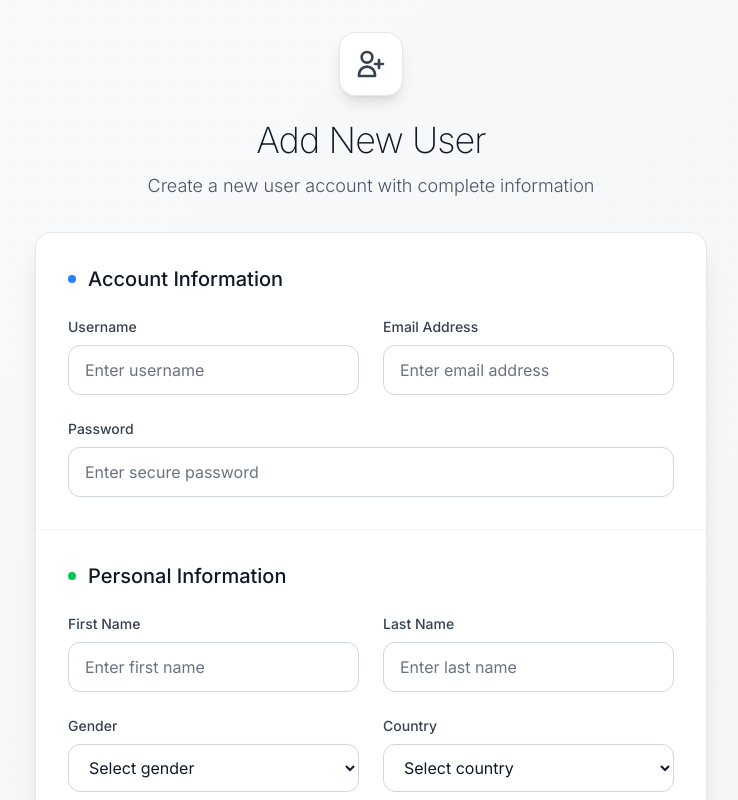
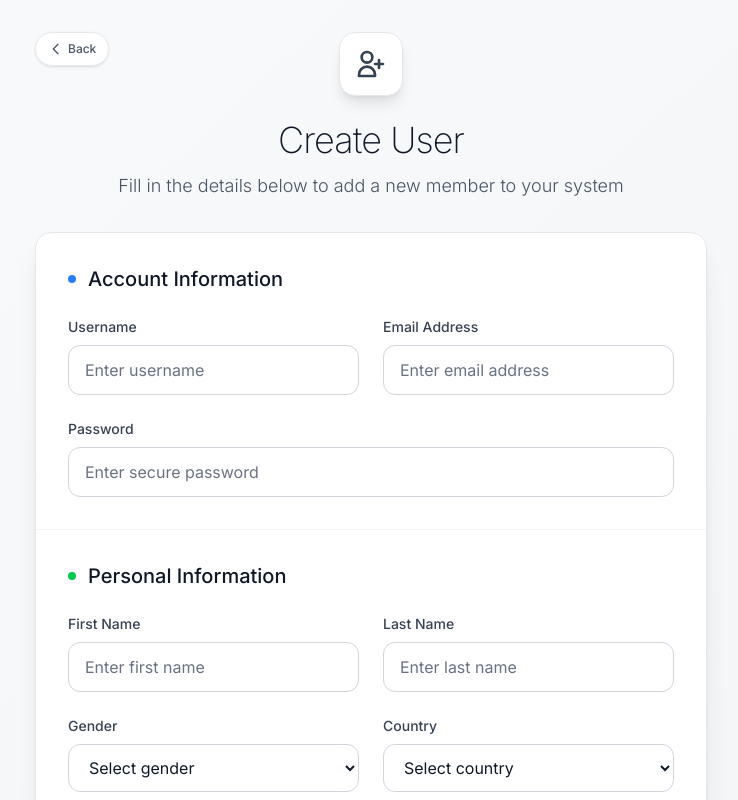
Before and after one commit to RasmusAChr/user-management-nextjs, a Next.js app: page /dashboard/add-user in a window 1280 px wide. Shown: the top 800 px of the page, without its empty margins (269-1007 px from the left). Built offline with nearby package versions, Linux system fonts and the light colour scheme.

Commit message:
Add back button and update add user page text
Adds a back button linking to the dashboard and updated header and description text for clarity on the add user page.

```diff
--- a/src/app/dashboard/add-user/page.tsx
+++ b/src/app/dashboard/add-user/page.tsx
@@ -40,13 +40,19 @@
 
     return (
         <div className="min-h-screen bg-gradient-to-br from-slate-50 to-gray-100 py-8 px-4">
-            {/* Background pattern */}
-            <div className="absolute inset-0 opacity-20" style={{
-                backgroundImage: 'radial-gradient(circle at 1px 1px, rgba(156,163,175,0.3) 1px, transparent 0)',
-                backgroundSize: '20px 20px'
-            }}></div>
 
             <div className="relative z-10 max-w-2xl mx-auto">
+                {/* Back Button */}
+                <Link
+                    href="/dashboard"
+                    aria-label="Back to dashboard"
+                    className="absolute -top-0 -left-0 inline-flex items-center gap-1 rounded-full px-3 py-2 bg-white/90 backdrop-blur border border-gray-200 text-xs font-medium text-gray-600 shadow-sm hover:text-gray-900 hover:bg-white transition-colors"
+                >
+                    <svg className="w-4 h-4" fill="none" stroke="currentColor" viewBox="0 0 24 24">
+                        <path strokeLinecap="round" strokeLinejoin="round" strokeWidth={2} d="M15 19l-7-7 7-7" />
+                    </svg>
+                    Back
+                </Link>
                 {/* Header */}
                 <div className="text-center mb-8">
                     <div className="mb-6 inline-flex items-center justify-center w-16 h-16 bg-white rounded-2xl shadow-lg border border-gray-200">
@@ -55,10 +61,10 @@
                         </svg>
                     </div>
                     <h1 className="text-4xl font-extralight text-gray-900 mb-3 tracking-tight">
-                        Add New User
+                        Create User
                     </h1>
                     <p className="text-gray-600 text-lg font-light">
-                        Create a new user account with complete information
+                        Fill in the details below to add a new member to your system
                     </p>
                 </div>
 
```
